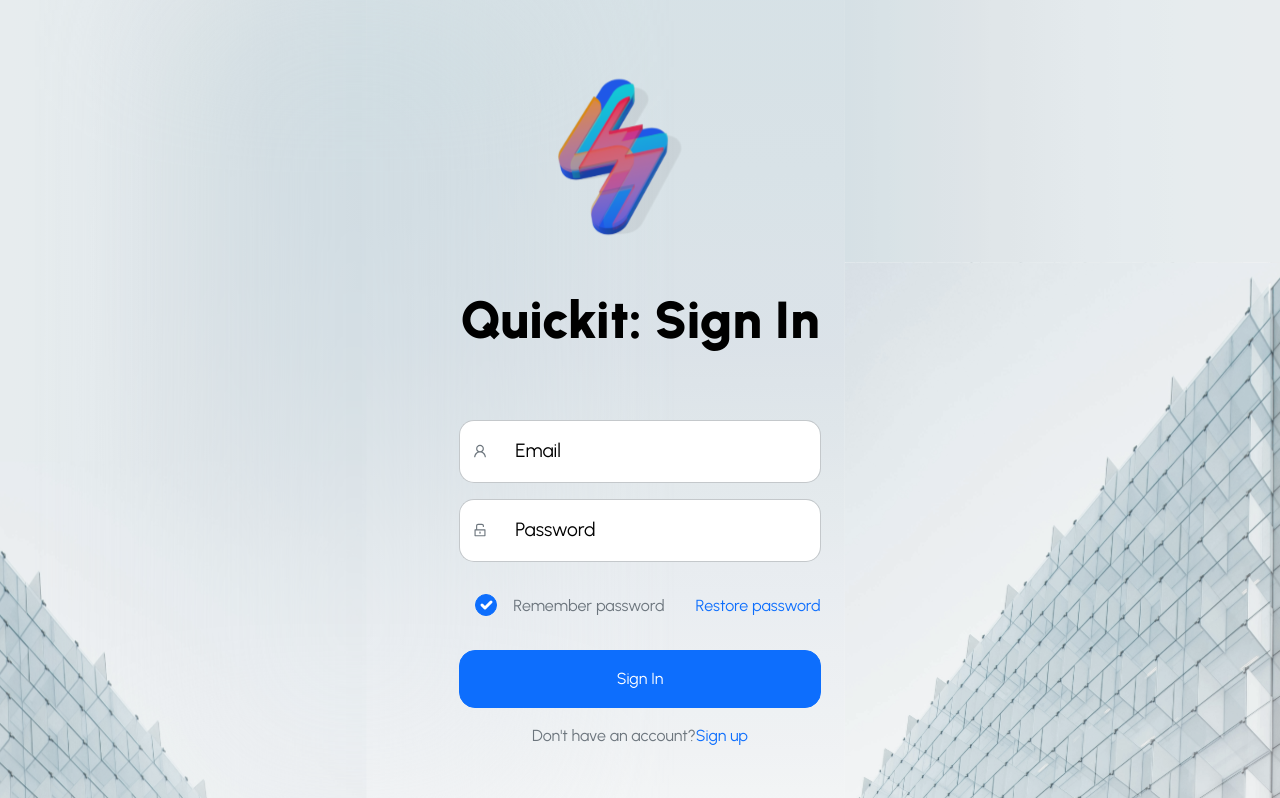
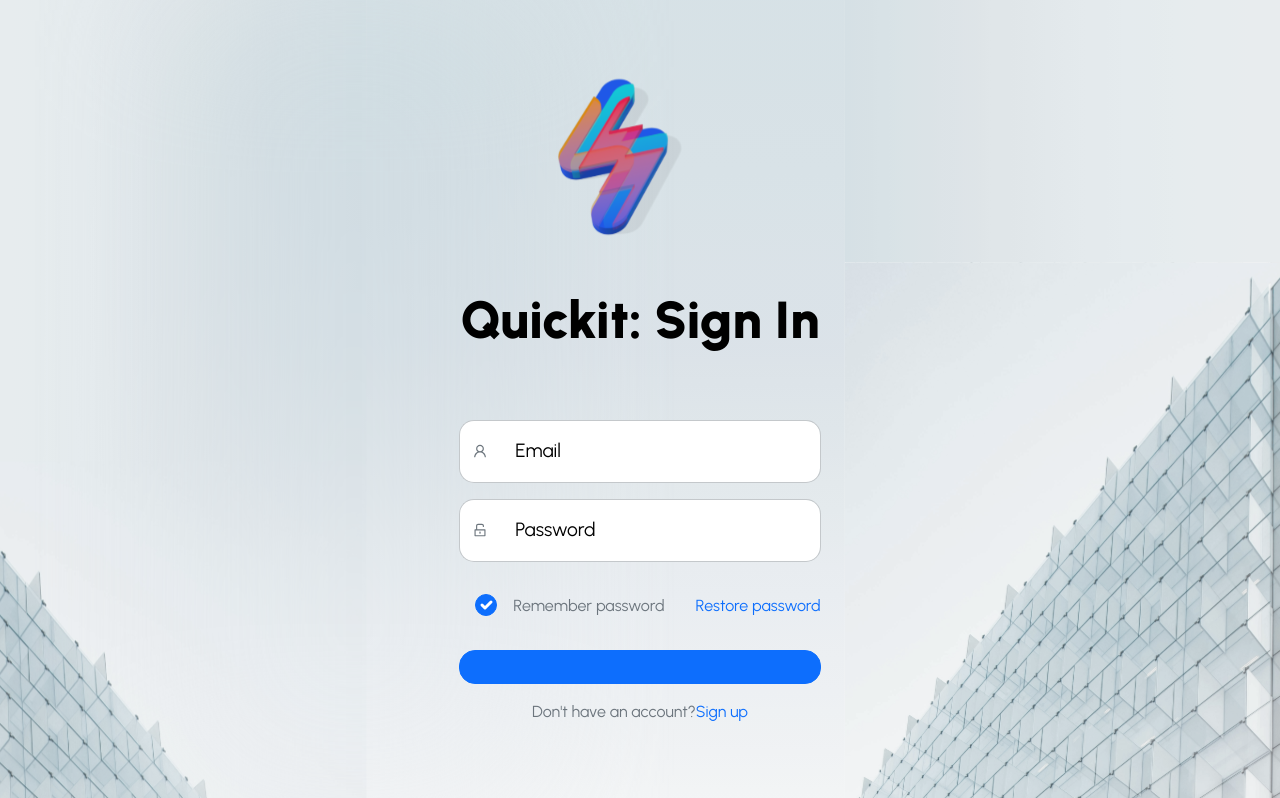
Before and after one commit to Remote-Company-Simulation-RCS/ai-dashboard, a React (Create React App) app: page / in a window 1280 px wide. Shown: the part 802-1600 px from the top of the page. Built offline with nearby package versions, Linux system fonts and the light colour scheme.

Commit message:
added props for button and create button file

```diff
--- a/src/components/Auth/SignInDark.jsx
+++ b/src/components/Auth/SignInDark.jsx
@@ -3,6 +3,8 @@ import "../../styles/main.css";
 import "bootstrap/dist/css/bootstrap.min.css";
 import Logo from "../../assets/icons/logo.svg";
 import { AiOutlineUser, AiOutlineUnlock } from "react-icons/ai";
+// import Input from "../Input.jsx";
+import Button from "../Button.jsx";
 
 function SignIn() {
   const [email, setEmail] = useState("");
@@ -68,7 +70,7 @@ function SignIn() {
           />
         </div>
         <div className="input-group bg-transparent mb-3 d-flex justify-content-between gap-3 w-100 h-50 d-flex align-items-center">
-          <div class="input-group-text bg-transparent border-0 p-3 gap-3 ">
+          <div className="input-group-text bg-transparent border-0 p-3 gap-3 ">
             <input
               className="form-check-input mt-0"
               type="checkbox"
@@ -83,12 +85,13 @@ function SignIn() {
             Restore password
           </a>
         </div>
-        <button
+        <Button
           type="submit"
           className="btn btn-primary w-100 py-3 rounded-4 mb-3"
-        >
-          Sign In
-        </button>
+          children="Sign In"
+          onClick={handleSubmit}
+        />
+
         <p className="text-center text-secondary">
           Don't have an account?{" "}
           <a href="#" className="signin-herf text-decoration-none">
--- a/src/components/Auth/SignInLight.jsx
+++ b/src/components/Auth/SignInLight.jsx
@@ -4,6 +4,7 @@ import "bootstrap/dist/css/bootstrap.min.css";
 import Logo from "../../assets/icons/logo.svg";
 import { AiOutlineUser, AiOutlineUnlock } from "react-icons/ai";
 import Input from "../Input.jsx";
+import Button from "../Button.jsx";
 
 function SignIn() {
   const [email, setEmail] = useState("");
@@ -36,8 +37,7 @@ function SignIn() {
         onSubmit={handleSubmit}
         className="d-flex justify-content-evenly align-items-center flex-column w-40 h-25"
       >
-        <Input
-          type="email"
+        <Input  type="email"
           value={email}
           onChange={handleEmailChange}
           placeholder="Email"
@@ -47,8 +47,7 @@ function SignIn() {
           spanClassName="input-group-text text-secondary border-secondary-subtle bg-white border-end-0"
           inputClassName="form-control bg-white border-start-0 p-3 border-secondary-subtle"
         />
-        <Input
-          type="password"
+        <Input  type="password"
           value={password}
           onChange={handlePasswordChange}
           placeholder="Password"
@@ -60,8 +59,7 @@ function SignIn() {
         />
         <div className="input-group bg-transparent mb-3 d-flex justify-content-between gap-3 w-100 h-50 d-flex align-items-center">
           <div className="input-group-text bg-transparent border-0 p-3 gap-3 ">
-            <Input
-              type="checkbox"
+            <Input  type="checkbox"
               checked={checked}
               value=""
               onChange={handleChecked}
@@ -74,12 +72,8 @@ function SignIn() {
             Restore password
           </a>
         </div>
-        <button
-          type="submit"
-          className="btn btn-primary w-100 py-3 rounded-4 mb-3"
-        >
-          Sign In
-        </button>
+        <Button type="submit" className="btn btn-primary w-100 py-3 rounded-4 mb-3" onClick={handleChecked} />
+
         <p className="text-center text-secondary">
           Don't have an account?
           <a href="#" className="signin-herf text-decoration-none">
--- a/src/components/Auth/SignUpDark.jsx
+++ b/src/components/Auth/SignUpDark.jsx
@@ -6,6 +6,7 @@ import { AiOutlineUser } from "react-icons/ai";
 import { LuLuggage } from "react-icons/lu";
 import { FaArrowRightLong, FaApple, FaCirclePlay  } from "react-icons/fa6";
 import { FcGoogle } from "react-icons/fc";
+import Button from "../Button.jsx";
 
 function SignUp() {
   const [email, setEmail] = useState("");
@@ -17,6 +18,11 @@ function SignUp() {
 
   const handleCompanyChange = (e) => {
     setCompany(e.target.value);
+  };
+  const handleSubmit = (e) => {
+    e.preventDefault();
+    console.log("Email:", email);
+    console.log("Company:", company);
   };
 
   return (
@@ -63,9 +69,7 @@ function SignUp() {
             aria-describedby="basic-addon1"
           />
         </div>
-        <button className="btn btn-primary rounded-circle next-btn d-flex justify-content-center mx-auto">
-          <FaArrowRightLong className="text-white fs-4" />
-        </button>
+        <Button type="submit" className="btn btn-primary rounded-circle next-btn d-flex justify-content-center mx-auto" onClick={handleSubmit} children={<FaArrowRightLong className="text-white fs-4"/>} />
       </form>
       <p className="text-center text-secondary">
         Have an account?
--- /dev/null
+++ b/src/components/Button.jsx
@@ -0,0 +1,17 @@
+import React from "react";
+
+function Button(props) {
+  return (
+    <>
+      <button
+        type={props.type}
+        className={props.className}
+        onClick={props.onClick}
+      >
+        {props.children}
+      </button>
+    </>
+  );
+}
+
+export default Button;
```
